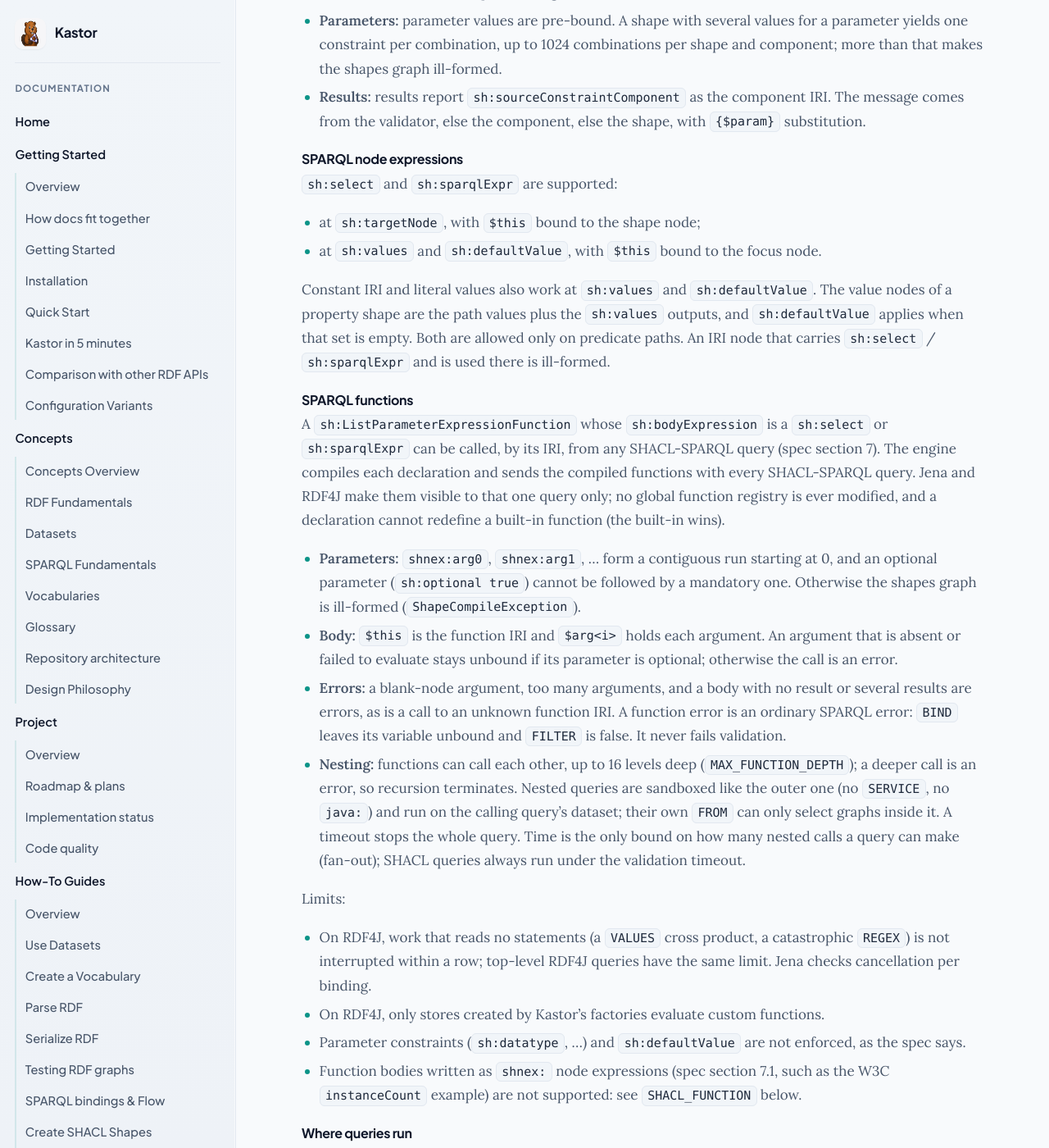
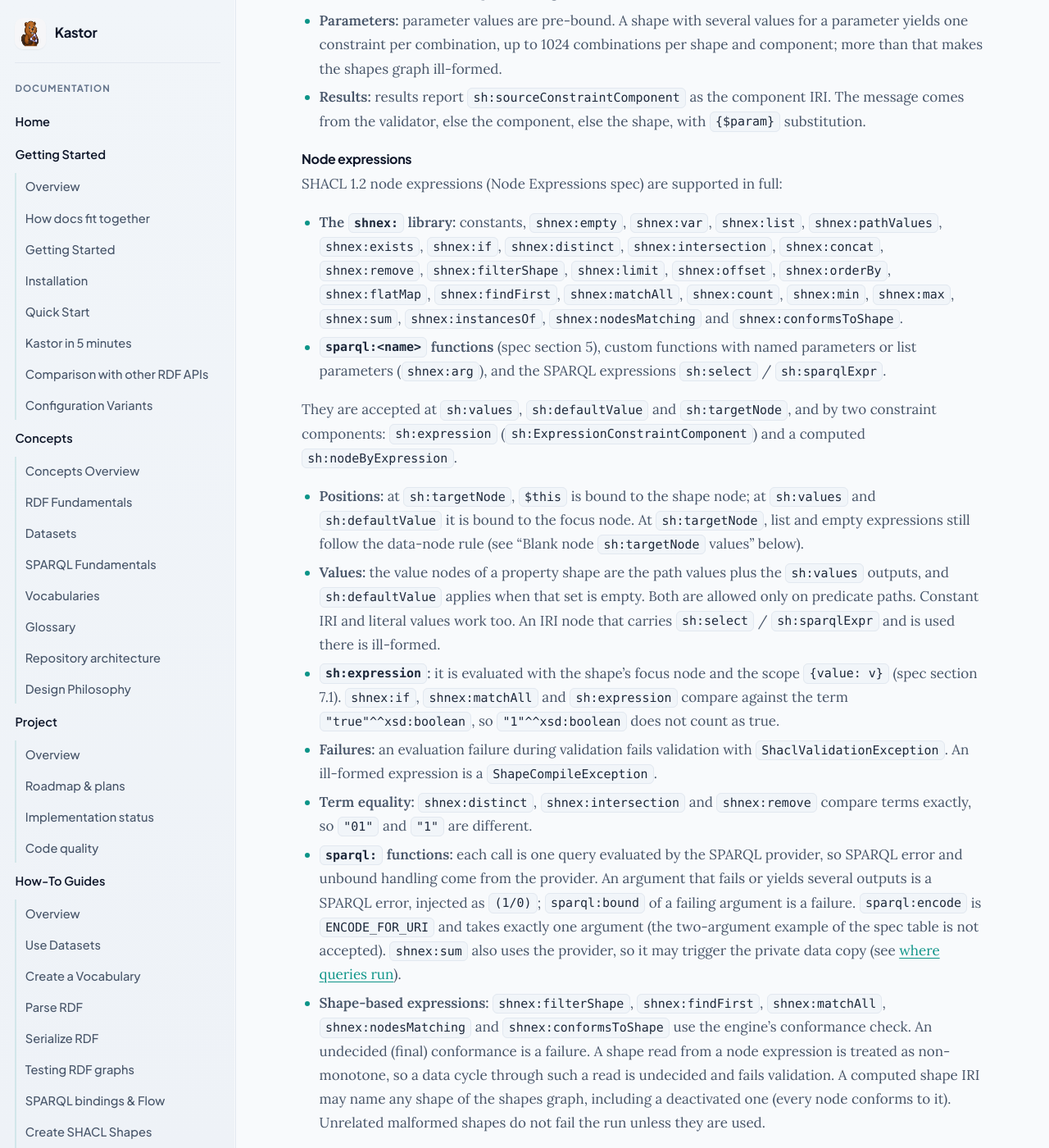
Before and after one commit to geoknoesis/kastor, a Jekyll site: the page built from docs/kastor/features/shacl-validation.md, in a window 1280 px wide and 1400 px high, scrolled down 10163 px. Shown: the whole window at 82% size. Built offline with Jekyll 4.4.1, drawn with Linux system fonts in a browser that asks for light colours; our own code applies the rules of GitHub Pages for plain Markdown files; some of the changed text lies outside the part shown.

Commit message:
docs(shacl): document SHACL 1.2 node expressions
Co-Authored-By: Claude Opus 5.5 <noreply@anthropic.com>

````diff
--- a/docs/kastor/features/shacl-validation.md
+++ b/docs/kastor/features/shacl-validation.md
@@ -213,21 +213,37 @@ A `sh:ConstraintComponent` with `sh:parameter` (and `sh:optional`) is evaluated
 - **Parameters:** parameter values are pre-bound. A shape with several values for a parameter yields one constraint per combination, up to 1024 combinations per shape and component; more than that makes the shapes graph ill-formed.
 - **Results:** results report `sh:sourceConstraintComponent` as the component IRI. The message comes from the validator, else the component, else the shape, with `{$param}` substitution.
 
-#### SPARQL node expressions
+#### Node expressions
 
-`sh:select` and `sh:sparqlExpr` are supported:
+SHACL 1.2 node expressions (Node Expressions spec) are supported in full:
 
-- at `sh:targetNode`, with `$this` bound to the shape node;
-- at `sh:values` and `sh:defaultValue`, with `$this` bound to the focus node.
+- **The `shnex:` library:** constants, `shnex:empty`, `shnex:var`, `shnex:list`, `shnex:pathValues`, `shnex:exists`, `shnex:if`, `shnex:distinct`, `shnex:intersection`, `shnex:concat`, `shnex:remove`, `shnex:filterShape`, `shnex:limit`, `shnex:offset`, `shnex:orderBy`, `shnex:flatMap`, `shnex:findFirst`, `shnex:matchAll`, `shnex:count`, `shnex:min`, `shnex:max`, `shnex:sum`, `shnex:instancesOf`, `shnex:nodesMatching` and `shnex:conformsToShape`.
+- **`sparql:<name>` functions** (spec section 5), custom functions with named parameters or list parameters (`shnex:arg`), and the SPARQL expressions `sh:select` / `sh:sparqlExpr`.
 
-Constant IRI and literal values also work at `sh:values` and `sh:defaultValue`. The value nodes of a property shape are the path values plus the `sh:values` outputs, and `sh:defaultValue` applies when that set is empty. Both are allowed only on predicate paths. An IRI node that carries `sh:select` / `sh:sparqlExpr` and is used there is ill-formed.
+They are accepted at `sh:values`, `sh:defaultValue` and `sh:targetNode`, and by two constraint components: `sh:expression` (`sh:ExpressionConstraintComponent`) and a computed `sh:nodeByExpression`.
+
+- **Positions:** at `sh:targetNode`, `$this` is bound to the shape node; at `sh:values` and `sh:defaultValue` it is bound to the focus node. At `sh:targetNode`, list and empty expressions still follow the data-node rule (see "Blank node `sh:targetNode` values" below).
+- **Values:** the value nodes of a property shape are the path values plus the `sh:values` outputs, and `sh:defaultValue` applies when that set is empty. Both are allowed only on predicate paths. Constant IRI and literal values work too. An IRI node that carries `sh:select` / `sh:sparqlExpr` and is used there is ill-formed.
+- **`sh:expression`:** it is evaluated with the shape's focus node and the scope `{value: v}` (spec section 7.1). `shnex:if`, `shnex:matchAll` and `sh:expression` compare against the term `"true"^^xsd:boolean`, so `"1"^^xsd:boolean` does not count as true.
+- **Failures:** an evaluation failure during validation fails validation with `ShaclValidationException`. An ill-formed expression is a `ShapeCompileException`.
+- **Term equality:** `shnex:distinct`, `shnex:intersection` and `shnex:remove` compare terms exactly, so `"01"` and `"1"` are different.
+- **`sparql:` functions:** each call is one query evaluated by the SPARQL provider, so SPARQL error and unbound handling come from the provider. An argument that fails or yields several outputs is a SPARQL error, injected as `(1/0)`; `sparql:bound` of a failing argument is a failure. `sparql:encode` is `ENCODE_FOR_URI` and takes exactly one argument (the two-argument example of the spec table is not accepted). `shnex:sum` also uses the provider, so it may trigger the private data copy (see [where queries run](#where-queries-run)).
+- **Shape-based expressions:** `shnex:filterShape`, `shnex:findFirst`, `shnex:matchAll`, `shnex:nodesMatching` and `shnex:conformsToShape` use the engine's conformance check. An undecided (final) conformance is a failure. A shape read from a node expression is treated as non-monotone, so a data cycle through such a read is undecided and fails validation. A computed shape IRI may name any shape of the shapes graph, including a deactivated one (every node conforms to it). Unrelated malformed shapes do not fail the run unless they are used.
+
+Limits:
+- Expression nesting is capped at 128 levels.
+- Nested SPARQL and custom function calls share a cap of 16.
+- Every intermediate list is capped at `ValidationConfig.maxPathValueNodes`.
+- Every evaluation step ticks the run budget, so the validation timeout bounds everything.
+
+Known deviation: `sh:sourceConstraint` of an `sh:expression` or `sh:nodeByExpression` result is the expression node, not the deep copy that spec sections 7.1 and 7.2 describe.
 
 #### SPARQL functions
 
-A `sh:ListParameterExpressionFunction` whose `sh:bodyExpression` is a `sh:select` or `sh:sparqlExpr` can be called, by its IRI, from any SHACL-SPARQL query (spec section 7). The engine compiles each declaration and sends the compiled functions with every SHACL-SPARQL query. Jena and RDF4J make them visible to that one query only; no global function registry is ever modified, and a declaration cannot redefine a built-in function (the built-in wins).
+A `sh:ListParameterExpressionFunction` whose `sh:bodyExpression` is a `sh:select`, a `sh:sparqlExpr` or a `shnex:` node expression can be called, by its IRI, from any SHACL-SPARQL query (spec section 7). The engine compiles each declaration and sends the compiled functions with every SHACL-SPARQL query. Jena and RDF4J make them visible to that one query only; no global function registry is ever modified, and a declaration cannot redefine a built-in function (the built-in wins).
 
 - **Parameters:** `shnex:arg0`, `shnex:arg1`, ... form a contiguous run starting at 0, and an optional parameter (`sh:optional true`) cannot be followed by a mandatory one. Otherwise the shapes graph is ill-formed (`ShapeCompileException`).
-- **Body:** `$this` is the function IRI and `$arg<i>` holds each argument. An argument that is absent or failed to evaluate stays unbound if its parameter is optional; otherwise the call is an error.
+- **Body:** in a SPARQL body, `$this` is the function IRI and `$arg<i>` holds each argument. A `shnex:` body is evaluated as a node expression with the arguments as its parameters. An argument that is absent or failed to evaluate stays unbound if its parameter is optional; otherwise the call is an error.
 - **Errors:** a blank-node argument, too many arguments, and a body with no result or several results are errors, as is a call to an unknown function IRI. A function error is an ordinary SPARQL error: `BIND` leaves its variable unbound and `FILTER` is false. It never fails validation.
 - **Nesting:** functions can call each other, up to 16 levels deep (`MAX_FUNCTION_DEPTH`); a deeper call is an error, so recursion terminates. Nested queries are sandboxed like the outer one (no `SERVICE`, no `java:`) and run on the calling query's dataset; their own `FROM` can only select graphs inside it. A timeout stops the whole query. Time is the only bound on how many nested calls a query can make (fan-out); SHACL queries always run under the validation timeout.
 
@@ -235,7 +251,7 @@ Limits:
 - On RDF4J, work that reads no statements (a `VALUES` cross product, a catastrophic `REGEX`) is not interrupted within a row; top-level RDF4J queries have the same limit. Jena checks cancellation per binding.
 - On RDF4J, only stores created by Kastor's factories evaluate custom functions.
 - Parameter constraints (`sh:datatype`, ...) and `sh:defaultValue` are not enforced, as the spec says.
-- Function bodies written as `shnex:` node expressions (spec section 7.1, such as the W3C `instanceCount` example) are not supported: see `SHACL_FUNCTION` below.
+- A function that is not a `sh:ListParameterExpressionFunction`, or whose body is no node expression at all, cannot be called from SPARQL: see `SHACL_FUNCTION` below.
 
 #### Where queries run
 
@@ -272,13 +288,13 @@ The native engine recognises some SHACL constructs that it cannot evaluate. By d
 | `UnsupportedShaclFeature` | Constructs |
 |---------------------------|------------|
 | `SPARQL_CONSTRAINT_COMPONENT` | None: SPARQL-based constraint components are supported (see above). The category is kept for compatibility |
-| `NODE_EXPRESSION` | SHACL 1.2 node expressions the engine cannot evaluate: `shnex:` and other non-SPARQL node expressions at `sh:values`, `sh:defaultValue` and `sh:targetNode`, `sh:expression`, non-constant `sh:deactivated`, and any blank-node `sh:nodeByExpression` value (a SPARQL one is reported as `SPARQL_NODE_EXPRESSION`) |
-| `SPARQL_NODE_EXPRESSION` | SPARQL node expressions (`sh:select`, `sh:sparqlExpr`) used as `sh:targetWhere` values or as blank-node `sh:nodeByExpression` values. At `sh:targetNode`, `sh:values` and `sh:defaultValue` they are supported |
-| `SHACL_FUNCTION` | SHACL 1.2 functions whose `sh:bodyExpression` is a `shnex:` node expression (spec section 7.1), called from a SPARQL query. Functions with a `sh:select` / `sh:sparqlExpr` body are supported (see above) |
+| `NODE_EXPRESSION` | SHACL 1.2 node expressions the engine cannot evaluate: a non-constant `sh:deactivated`, and a blank node at a node expression position (`sh:values`, `sh:defaultValue`, `sh:targetNode`, `sh:expression`, `sh:nodeByExpression`) that is no node expression of the library, such as a call of a function the shapes graph does not declare |
+| `SPARQL_NODE_EXPRESSION` | SPARQL node expressions (`sh:select`, `sh:sparqlExpr`) used as `sh:targetWhere` values. At every node expression position (`sh:targetNode`, `sh:values`, `sh:defaultValue`, `sh:expression`, `sh:nodeByExpression`) they are supported |
+| `SHACL_FUNCTION` | SHACL 1.2 functions that a SPARQL query calls but the engine cannot compile: not a `sh:ListParameterExpressionFunction`, or a `sh:bodyExpression` that is no node expression at all. Functions with a `sh:select` / `sh:sparqlExpr` or `shnex:` body are supported (see above) |
 | `CUSTOM_TARGET` | SPARQL-based or custom targets (`sh:target`) |
 | `REIFIER_CONSTRAINT_ON_COMPLEX_PATH` | `sh:reifierShape` / `sh:reificationRequired true` on a property shape whose `sh:path` is not a predicate IRI (the engine only knows which triples a predicate path traverses) |
 
-`sh:sparql` constraints, SPARQL-based constraint components, SPARQL node expressions at `sh:targetNode`, `sh:values` and `sh:defaultValue`, and SPARQL functions with a SPARQL body (see above) are supported.
+`sh:sparql` constraints, SPARQL-based constraint components, node expressions and SPARQL functions (see above) are supported. Still unsupported are a non-constant `sh:deactivated` (`NODE_EXPRESSION`) and SPARQL node expressions at `sh:targetWhere` (`SPARQL_NODE_EXPRESSION`).
 
 In the failure, `ShaclValidationException` wraps an `UnsupportedShaclFeatureException`. Its message names each offending construct, and its `features` property lists the categories:
 
@@ -297,9 +313,9 @@ Detection only inspects declared and implicit shapes, plus the nodes reachable f
 
 **Blank node `sh:targetNode` values.** In SHACL 1.2 the values of `sh:targetNode` are node expressions: an IRI or a literal is a constant, a blank node is a computed expression. A blank node of the shapes graph can only denote a data node when the two graphs share it (the same graph validated against itself, or shapes discovered from the data). The engine therefore applies this rule:
 
-1. A blank node whose own triples use vocabulary that has no reading as data is a node expression (`NODE_EXPRESSION` / `SPARQL_NODE_EXPRESSION`), whatever the data graph is: a SPARQL expression (`sh:select`, `sh:sparqlExpr`), the `shnex:` or `sparql:` namespaces as predicate or type (`shnex:pathValues`, `sparql:concat ( … )`), or a call `[ ex:fn ( … ) ]` of a function declared in the shapes graph.
+1. A blank node whose own triples use vocabulary that has no reading as data is a node expression, evaluated whatever the data graph is: a SPARQL expression (`sh:select`, `sh:sparqlExpr`), the `shnex:` or `sparql:` namespaces as predicate or type (`shnex:pathValues`, `sparql:concat ( … )`), or a call `[ ex:fn ( … ) ]` of a function declared in the shapes graph.
 2. Any other blank node is an **ordinary target if it is a node of the data graph**, regardless of its predicates: a plain node, an RDF list cell, a node that carries `sh:` predicates or a SHACL type (a shape used as data), or a call-shaped node whose function is not declared.
-3. Otherwise it can never be a focus node, and the shape would silently go unvalidated. It is reported as an unsupported `NODE_EXPRESSION`, like the expressions of rule 1: a failure by default, a report warning with `IGNORE_WITH_WARNING`. This is the same for every such blank node, whatever its triples look like.
+3. Otherwise it can never be a focus node, and the shape would silently go unvalidated. It is reported as an unsupported `NODE_EXPRESSION`: a failure by default, a report warning with `IGNORE_WITH_WARNING`. This is the same for every such blank node, whatever its triples look like.
 
 ### Configuration options that are rejected or have no effect
 
@@ -318,9 +334,9 @@ python scripts/fetch-conformance-data.py --only shacl
 ```
 
 The task fails instead of skipping when the suite is missing, and every case is executed. The default `test` task runs the same harness against the bundled fixture when the checkout is missing; a missing manifest, a manifest without `sht:Validate` entries or one without an approved case fails the test rather than skipping it, unless `-PshaclW3cAllowMissingData=true` opts out. Manifest rows that are not approved are skipped unless `-PshaclW3cIncludeNonApproved=true`. The harness checks failures strictly:
-- The deviations are real feature gaps, kept visible on purpose: SHACL 1.2 node expression constraints (`sh:expression`) and SHACL functions with a `shnex:` body (spec section 7.1) need an expression evaluator that the engine does not have, and the SHACL 1.2 drafts they come from are still changing. They fail with a categorised error instead of passing silently.
-- Each known deviation in `W3cKnownDeviations` has an `UnsupportedShaclFeature` category and must fail with an `UnsupportedShaclFeatureException` for exactly that category. At the pinned commit there are 2: 1 node expression (`node-expr/constraints/expression-001`) and 1 SHACL function (`sparql/functions/instanceCount-example`, a `shnex:` body).
-- Spec overrides in `W3cKnownDeviations` are approved cases whose expected result contradicts the normative SHACL 1.2 text. The engine follows the text, and the case must validate without failing. There is 1: `unsupported-sparql-002` expects any `VALUES` to fail, but SHACL 1.2 Appendix A only forbids `VALUES` that mentions a pre-bound variable.
+- All 144 `sht:EvalNodeExpr` cases and all `sht:Validate` cases pass on the default provider (Jena). `W3cKnownDeviations` holds 0 unsupported-feature deviations; a deviation would need an `UnsupportedShaclFeature` category and must fail with an `UnsupportedShaclFeatureException` for exactly that category.
+- Spec overrides are approved cases whose expected result contradicts the normative SHACL 1.2 text. The engine follows the text. There is 1 in `W3cKnownDeviations`: `unsupported-sparql-002` expects any `VALUES` to fail, but SHACL 1.2 Appendix A only forbids `VALUES` that mentions a pre-bound variable. The node expression harness lists 1 ill-formed case: `node-expr/shnex-sparql/hasLang.ttl` calls `sparql:hasLang` with 2 arguments, but the spec table and SPARQL 1.2 define 1, so Kastor treats the call as ill-formed (`ShapeCompileException`).
+- On RDF4J 5.3, some SPARQL 1.2 functions are missing (`hasLang`, `hasLangdir`, `langdir`, `strlangdir`, `sameValue`, `isTriple`, `triple`, `subject`, `predicate`, `object`), and a `sparql:` call of one fails there. RDF4J also returns different lexical forms for some numeric results (`ceil`, `floor`, `round`, `divide`, `seconds`).
 - `sht:Failure` cases must fail with their expected category (a pre-binding restriction or a shapes compile failure), never with an unsupported feature.
 - `sh:conformanceDisallows` cases check the engine's own `isValid` and exported `sh:conforms`.
 - Result graphs are compared after removing the `ksh:` triples, so an undecided result would look like a failure. A case therefore fails if the engine emits any result with a `ksh:resultStatus` (undefined recursion, pattern timeout, pattern too complex), unless the case is listed with a reason in `W3cKnownDeviations`. No case is listed: the engine decides every constraint of the suite.
````
Also changed, not shown: docs/kastor/getting-started/kastor-in-5-minutes.md (+1 -1 lines), docs/kastor/guides/how-to-validate-shacl.md (+1 -1 lines), rdf/shacl/validation/README.md, 2 other files.
